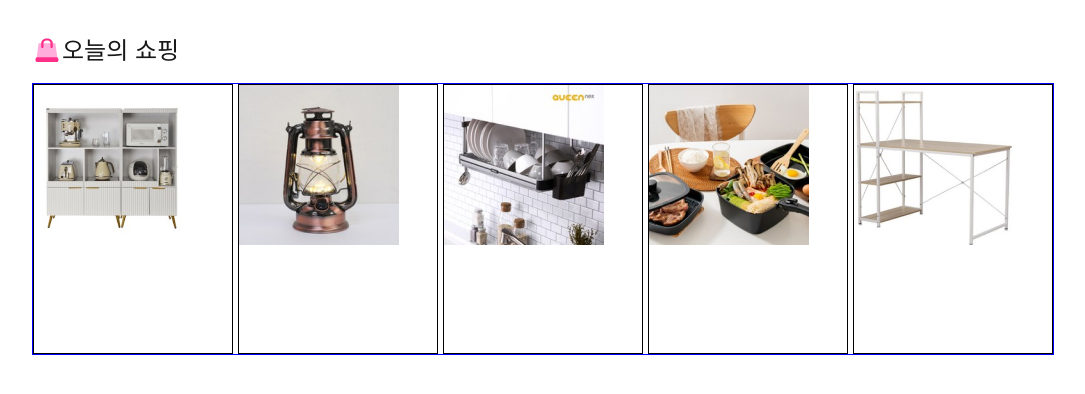
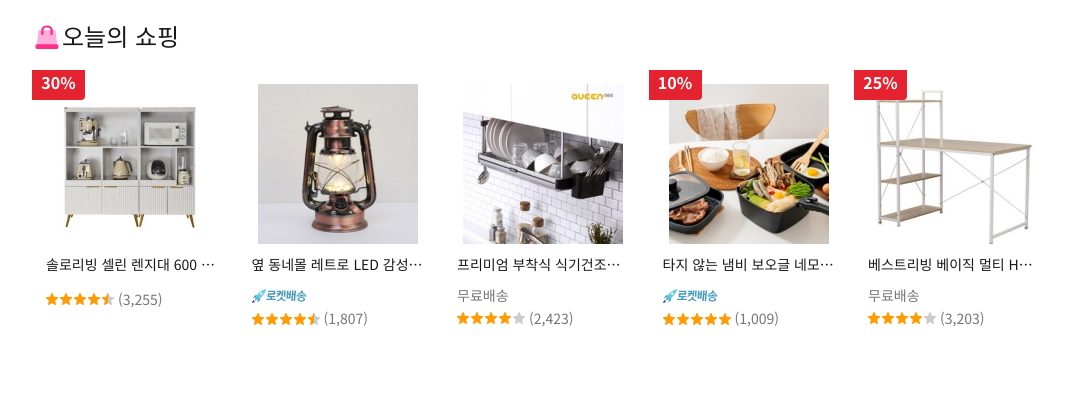
Before and after one commit to kimsyul/Mission-02, a plain HTML site: page index.html in a window 1280 px wide. Shown: the part 166-560 px from the top of the page, without its empty margins (97-1182 px from the left). Drawn offline with Linux system fonts and the light colour scheme.

Commit message:
마무리

```diff
--- a/index.html
+++ b/index.html
@@ -10,7 +10,8 @@
     <link rel="preconnect" href="https://fonts.gstatic.com" crossorigin />
     <link
       href="https://fonts.googleapis.com/css2?family=Noto+Sans+KR:wght@100;300;400;500;700;900&display=swap"
-            rel="stylesheet" />
+      rel="stylesheet"
+    />
     <link rel="stylesheet" href="/stylesheets/main.css" />
   </head>
   <body>
@@ -26,43 +27,118 @@
           </h1>
         </a>
       </header>
+
       <!-- 오늘의 쇼핑 제안 -->
       <section id="today">
         <div class="title">
           <h2>오늘의 쇼핑</h2>
         </div>
-                <div class="content">
-                    <div class="item1">
+
+        <ul class="content">
+          <li class="item">
             <a
-                            href="https://www.coupang.com/vp/products/6961878348?itemId=16951854102&vendorItemId=84096428279&q=%EC%86%94%EB%A1%9C%EB%A6%AC%EB%B9%99+%EC%85%80%EB%A6%B0+%EB%A0%8C%EC%A7%80%EB%8C%80&itemsCount=36&searchId=8b03b41800a24762908cb3050c9e458e&rank=0&isAddedCart=">
+              href="https://www.coupang.com/vp/products/6961878348?itemId=16951854102&vendorItemId=84096428279&q=%EC%86%94%EB%A1%9C%EB%A6%AC%EB%B9%99+%EC%85%80%EB%A6%B0+%EB%A0%8C%EC%A7%80%EB%8C%80&itemsCount=36&searchId=8b03b41800a24762908cb3050c9e458e&rank=0&isAddedCart="
+            >
+              <div class="discount" aria-label="할인율">30%</div>
               <img src="./assets/offer/furniture.jpg" alt="렌지대" />
-                        </a>
+              <div class="item-text">
+                솔로리빙 셀린 렌지대 600 800 주방 수납장 템바보드 전자레인지
+                밥솥 에어프라이어 주방정리 수납장
               </div>
-                    <div class="item2">
-                        <a
-                            href="https://www.coupang.com/vp/products/5156118707?itemId=7093284712&vendorItemId=71102215782&q=%EC%98%86%EB%8F%99%EB%84%A4%EB%AA%B0+%EB%A0%88%ED%8A%B8%EB%A1%9C+led&itemsCount=36&searchId=83bc5272cd4f4f058ed20702414b2830&rank=1&isAddedCart=">
-                            <img src="./assets/offer/renton.jpg" alt="렌턴" />
-                        </a>
-                    </div>
-                    <div class="item3">
-                        <a
-                            href="https://www.coupang.com/vp/products/5197094972?itemId=7233889995&vendorItemId=74525381224&q=%ED%94%84%EB%A6%AC%EB%AF%B8%EC%97%84+%EB%B6%80%EC%B0%A9%EC%8B%9D+%EC%8B%9D%EA%B8%B0%EA%B1%B4%EC%A1%B0%EB%8C%80+(600~900)AL&itemsCount=36&searchId=8a644299b5404cb68ea86db6b7ec186c&rank=1&isAddedCart=">
-                            <img src="./assets/offer/drying-rack.jpg" alt="식기건조대" />
-                        </a>
-                    </div>
-                    <div class="item4">
-                        <a
-                            href="https://www.coupang.com/vp/products/6174869449?itemId=12196275781&vendorItemId=79467326301&q=%ED%83%80%EC%A7%80+%EC%95%8A%EB%8A%94+%EB%83%84%EB%B9%84+%EB%B3%B4%EC%98%A4%EA%B8%80+%EB%84%A4%EB%AA%A8+6%EC%A2%85+%ED%92%80%EC%84%B8%ED%8A%B8(51%EA%B0%80%EC%A7%80+%EC%95%88%EC%A0%84%EC%8B%9C%ED%97%98+%EC%9D%B8%EC%A6%9D%2C+hBN+%EC%84%B8%EB%9D%BC%EB%AF%B9+%EC%BD%94%ED%8C%85)&itemsCount=36&searchId=9a0e67a24a7846309b25f03dbe51cec0&rank=1&isAddedCart=">
-                            <img src="./assets/offer/boohgle.jpg" alt="냄비" />
-                        </a>
-                    </div>
-                    <div class="item5">
-                        <a
-                            href="https://www.coupang.com/vp/products/29584675?itemId=113173290&vendorItemId=3223113253&q=%EB%B2%A0%EC%8A%A4%ED%8A%B8%EB%A6%AC%EB%B9%99+%EB%B2%A0%EC%9D%B4%EC%A7%81+%EB%A9%80%ED%8B%B0+H%ED%98%95+1200+%EC%B2%A0%EC%A0%9C+%EC%B1%85%EC%83%81%EC%84%B8%ED%8A%B8&itemsCount=36&searchId=df4b78b4859e4dcf89bbd1ef2f5a640f&rank=6&isAddedCart=">
-                            <img src="./assets/offer/deskset.jpg" alt="책상" />
-                        </a>
+              <div class="item-info">
+                <div class="rate">
+                  <div class="stars s4-5" aria-label="평점"></div>
+                  <div class="sr-only">5점 만점에 4.5점</div>
+                  <span aria-label="리뷰 수">(3,255)</span>
                 </div>
               </div>
+            </a>
+          </li>
+          <li class="item">
+            <a
+              href="https://www.coupang.com/vp/products/5156118707?itemId=7093284712&vendorItemId=71102215782&q=%EC%98%86%EB%8F%99%EB%84%A4%EB%AA%B0+%EB%A0%88%ED%8A%B8%EB%A1%9C+led&itemsCount=36&searchId=83bc5272cd4f4f058ed20702414b2830&rank=1&isAddedCart="
+            >
+              <img src="./assets/offer/renton.jpg" alt="렌턴" />
+              <div class="item-text">
+                옆 동네몰 레트로 LED 감성 캠핑 랜턴 노란빛 대, 빈티지 브론즈
+              </div>
+              <div class="item-info">
+                <img
+                  src="./assets/icon/badge-rocket.svg"
+                  alt="로켓배송"
+                  aria-label="배송 유형"
+                />
+                <div class="rate">
+                  <div class="stars s4-5" aria-label="평점"></div>
+                  <div class="sr-only">5점 만점에 4.5점</div>
+                  <span aria-label="리뷰 수">(1,807)</span>
+                </div>
+              </div>
+            </a>
+          </li>
+          <li class="item">
+            <a
+              href="https://www.coupang.com/vp/products/5197094972?itemId=7233889995&vendorItemId=74525381224&q=%ED%94%84%EB%A6%AC%EB%AF%B8%EC%97%84+%EB%B6%80%EC%B0%A9%EC%8B%9D+%EC%8B%9D%EA%B8%B0%EA%B1%B4%EC%A1%B0%EB%8C%80+(600~900)AL&itemsCount=36&searchId=8a644299b5404cb68ea86db6b7ec186c&rank=1&isAddedCart="
+            >
+              <img src="./assets/offer/drying-rack.jpg" alt="식기건조대" />
+              <div class="item-text">
+                프리미엄 부착식 식기건조대 (600~900)AL 싱크대선반 씽크선반
+                주방선반, 선택-2) 프리미엄 식기건조대 800AL
+              </div>
+              <div class="item-info">
+                <span class="free" aria-label="배송 유형">무료배송</span>
+                <div class="rate">
+                  <div class="stars s4" aria-label="평점"></div>
+                  <div class="sr-only">5점 만점에 4점</div>
+                  <span aria-label="리뷰 수">(2,423)</span>
+                </div>
+              </div>
+            </a>
+          </li>
+          <li class="item">
+            <a
+              href="https://www.coupang.com/vp/products/6174869449?itemId=12196275781&vendorItemId=79467326301&q=%ED%83%80%EC%A7%80+%EC%95%8A%EB%8A%94+%EB%83%84%EB%B9%84+%EB%B3%B4%EC%98%A4%EA%B8%80+%EB%84%A4%EB%AA%A8+6%EC%A2%85+%ED%92%80%EC%84%B8%ED%8A%B8(51%EA%B0%80%EC%A7%80+%EC%95%88%EC%A0%84%EC%8B%9C%ED%97%98+%EC%9D%B8%EC%A6%9D%2C+hBN+%EC%84%B8%EB%9D%BC%EB%AF%B9+%EC%BD%94%ED%8C%85)&itemsCount=36&searchId=9a0e67a24a7846309b25f03dbe51cec0&rank=1&isAddedCart="
+            >
+              <div class="discount" aria-label="할인율">10%</div>
+              <img src="./assets/offer/boohgle.jpg" alt="냄비" />
+              <div class="item-text">
+                타지 않는 냄비 보오글 네모 6종 풀세트(51가지 안전시험 인증, hBN
+                세라믹 코팅)
+              </div>
+              <div class="item-info">
+                <img
+                  src="./assets/icon/badge-rocket.svg"
+                  alt="로켓배송"
+                  aria-label="배송 유형"
+                />
+                <div class="rate">
+                  <div class="stars s5" aria-label="평점"></div>
+                  <div class="sr-only">5점 만점에 5점</div>
+                  <span aria-label="리뷰 수">(1,009)</span>
+                </div>
+              </div>
+            </a>
+          </li>
+          <li class="item">
+            <a
+              href="https://www.coupang.com/vp/products/29584675?itemId=113173290&vendorItemId=3223113253&q=%EB%B2%A0%EC%8A%A4%ED%8A%B8%EB%A6%AC%EB%B9%99+%EB%B2%A0%EC%9D%B4%EC%A7%81+%EB%A9%80%ED%8B%B0+H%ED%98%95+1200+%EC%B2%A0%EC%A0%9C+%EC%B1%85%EC%83%81%EC%84%B8%ED%8A%B8&itemsCount=36&searchId=df4b78b4859e4dcf89bbd1ef2f5a640f&rank=6&isAddedCart="
+            >
+              <div class="discount" aria-label="할인율">25%</div>
+              <img src="./assets/offer/deskset.jpg" alt="책상" />
+              <div class="item-text">
+                베스트리빙 베이직 멀티 H형 1200 철제 책상세트, 화이트
+              </div>
+              <div class="item-info">
+                <span class="free" aria-label="배송 유형">무료배송</span>
+                <div class="rate">
+                  <div class="stars s4" aria-label="평점"></div>
+                  <div class="sr-only">5점 만점에 4점</div>
+                  <span aria-label="리뷰 수">(3,203)</span>
+                </div>
+              </div>
+            </a>
+          </li>
+        </ul>
       </section>
     </div>
   </body>
--- a/stylesheets/pages/offer.css
+++ b/stylesheets/pages/offer.css
@@ -8,6 +8,16 @@
 header {
     margin-top: 100px;
     margin-bottom: 45px;
+}
+
+header h1 picture source {
+    width: 176px;
+    height: 40px;
+}
+
+header h1 picture img {
+    width: 176px;
+    height: 40px;
 }
 
 .title {
@@ -24,15 +34,124 @@ h2 {
 
 .content {
     display: flex;
-    border: 1px solid blue;
     justify-content: space-between;
 }
 
-div[class^="item"] {
+.item {
     width: 200px;
     height: 270px;
     background-color: var(--color-white);
-    border: 1px solid black;
+
+    position: relative;
 }
 
-.
+.item a {
+    display: flex;
+    flex-direction: column;
+}
+
+ul {
+    list-style: none;
+    padding: 0px;
+}
+
+.discount {
+    position: absolute;
+    left: 0;
+    top: 0;
+
+    width: 53px;
+    height: 30px;
+    background-color: var(--color-red-500);
+
+    text-align: center;
+    font-size: 16px;
+    font-weight: 600;
+    line-height: 150%;
+    color: var(--color-white);
+
+    border-radius: 0 0 4px 0;
+}
+
+.item a>img{
+    width: 160px;
+    height: 160px;
+    margin: 14px auto 12px auto;
+}
+
+.item-text {
+    width: 172px;
+    height: 17px;
+    font-size: 14px;
+    font-weight: 400;
+    line-height: 120%;
+    margin: 0 auto;
+
+    text-overflow: ellipsis;
+    overflow: hidden;
+    white-space: nowrap;
+}
+
+.item-info {
+    width: 117px;
+    margin-left: 14px;
+    margin-top: 12px;
+}
+
+.item-info img {
+    width: 55px;
+    height: 16px;
+}
+
+.free {
+    color: var(--color-gray-700);
+    font-size: 14px;
+    line-height: 120%;
+    font-weight: 500;
+}
+
+.rate {
+    display: flex;
+    align-items: center;
+    margin-top: 6px;
+    position: relative;
+}
+
+.stars {
+    width: 68px;
+    height: 12px;
+    background-image: url(../../assets/sprites/rating-stars.png);
+}
+
+.s4 {
+    background-position-y: 80%;
+}
+
+.s4-5 {
+    background-position-y: 90%;
+}
+
+.s5 {
+    background-position-y: 100%;
+}
+
+.rate span {
+    font-size: 14px;
+    color: var(--color-gray-700);
+    font-weight: 400;
+    line-height: 120%;
+    margin-left: 4px;
+}
+
+.sr-only {
+    position: absolute;
+    z-index: -100;
+    width: 1px;
+    height: 1px;
+    overflow: hidden;
+    opacity: 0;
+}
+
+.item:hover, .item:focus-within {
+    border: 1px solid var(--color-blue-700);
+}
```
Lines whose indentation alone changed are shown as unchanged.
